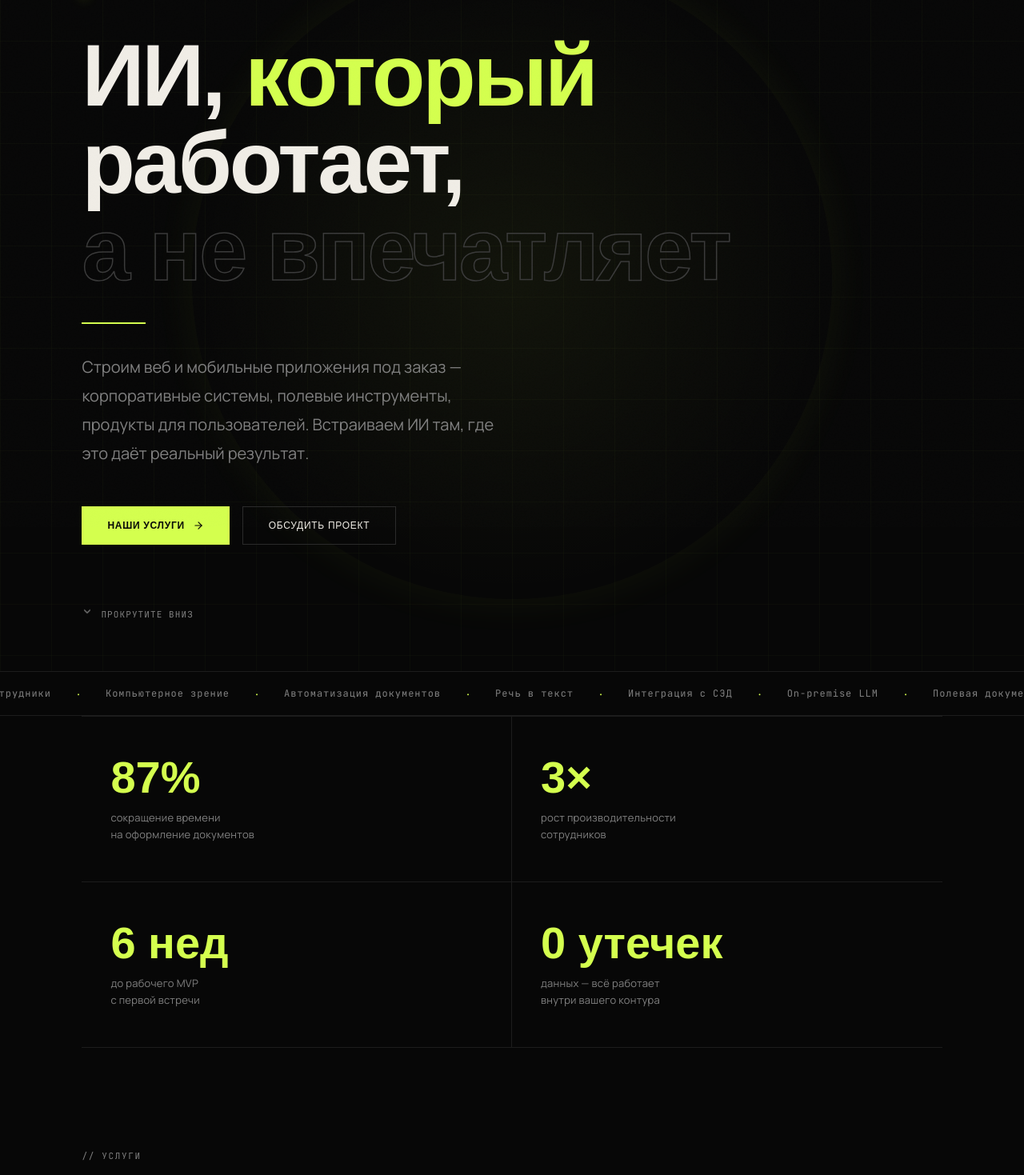
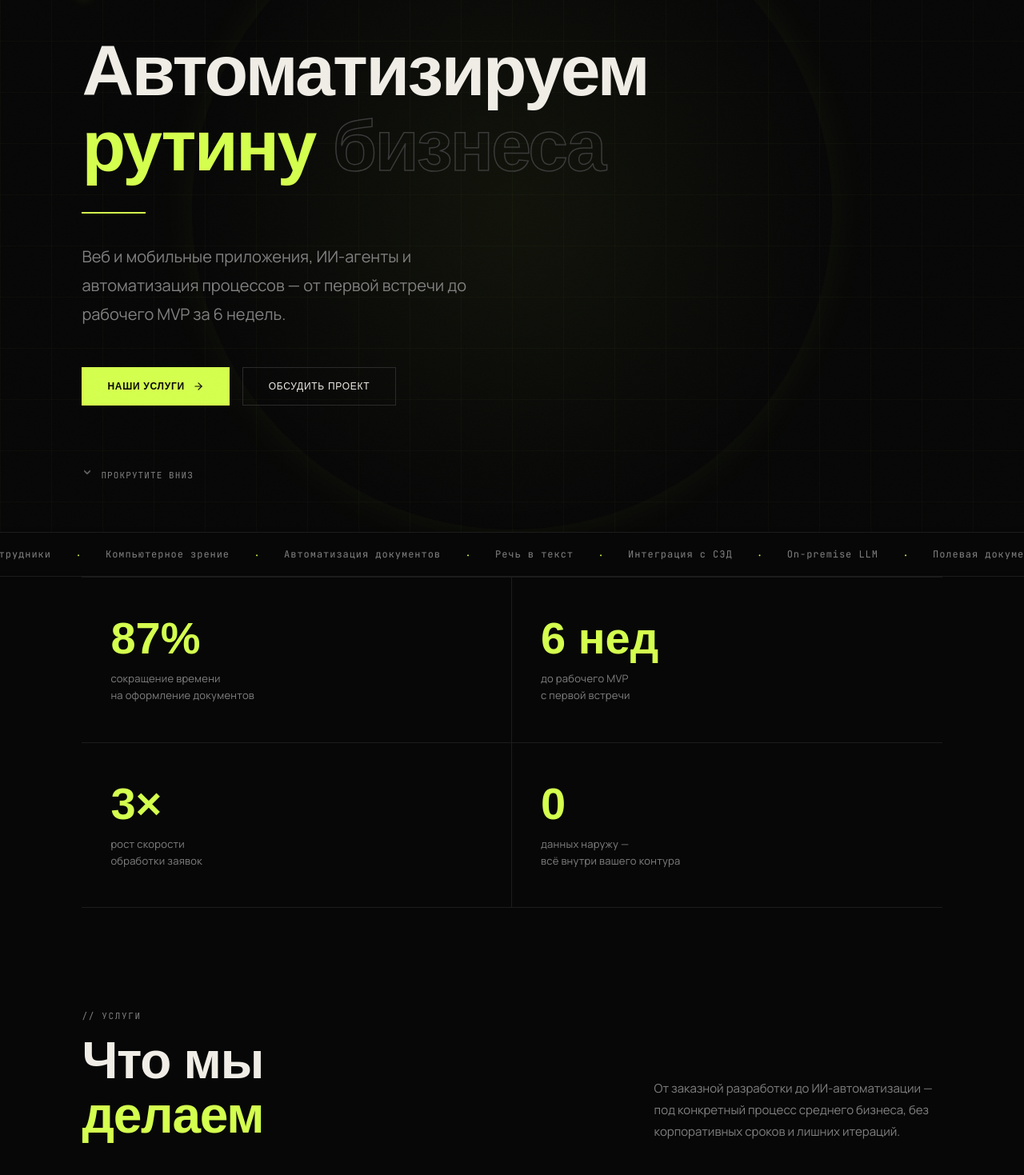
Before and after one commit to tonywkx/folk, a Next.js app: page / in a window 1280 px wide. Shown: the part 141-1610 px from the top of the page at 80% size. Built offline with nearby package versions, Linux system fonts and the light colour scheme; a web font is replaced by a local one.

Commit message:
feat: pivot from gov

```diff
--- a/app/_components/CaseFloatButton.tsx
+++ b/app/_components/CaseFloatButton.tsx
@@ -4,18 +4,22 @@ import { useEffect, useState } from "react";
 
 export function CaseFloatButton() {
   const [show, setShow] = useState(false);
+  const [passed, setPassed] = useState(false);
 
   useEffect(() => {
     const section = document.getElementById("кейс");
     if (!section) return;
 
-    const obs = new IntersectionObserver(
-      ([entry]) => setShow(!entry.isIntersecting),
-      { threshold: 0.1 },
-    );
+    const update = () => {
+      const rect = section.getBoundingClientRect();
+      const isVisible = rect.top < window.innerHeight && rect.bottom > 0;
+      setShow(!isVisible);
+      setPassed(rect.bottom < 0);
+    };
 
-    obs.observe(section);
-    return () => obs.disconnect();
+    update();
+    window.addEventListener("scroll", update, { passive: true });
+    return () => window.removeEventListener("scroll", update);
   }, []);
 
   return (
@@ -58,7 +62,18 @@ export function CaseFloatButton() {
       }}>
         КЕЙСЫ
       </span>
-      <span style={{ color: "var(--accent)", fontSize: 12, lineHeight: 1 }}>↓</span>
+      <span
+        style={{
+          color: "var(--accent)",
+          fontSize: 12,
+          lineHeight: 1,
+          display: "inline-block",
+          transition: "transform 0.3s ease",
+          transform: passed ? "rotate(180deg)" : "none",
+        }}
+      >
+        ↓
+      </span>
     </a>
   );
 }
--- a/app/_data/content.ts
+++ b/app/_data/content.ts
@@ -9,10 +9,10 @@ export const NAV_LINKS = [
 ] as const;
 
 export const STATS = [
-  { value: 87, suffix: "%",       label: "сокращение времени\nна оформление документов" },
-  { value: 3,  suffix: "×",       label: "рост производительности\nсотрудников" },
-  { value: 6,  suffix: " нед",    label: "до рабочего MVP\nс первой встречи" },
-  { value: 0,  suffix: " утечек", label: "данных — всё работает\nвнутри вашего контура" },
+  { value: 87, suffix: "%",    label: "сокращение времени\nна оформление документов" },
+  { value: 6,  suffix: " нед", label: "до рабочего MVP\nс первой встречи" },
+  { value: 3,  suffix: "×",    label: "рост скорости\nобработки заявок" },
+  { value: 0,  suffix: "",     label: "данных наружу —\nвсё внутри вашего контура" },
 ] as const;
 
 export const SERVICES = [
@@ -117,12 +117,12 @@ export const STEPS = [
 ] as const;
 
 export const CHECKS = [
-  "Собственная LLM / GPT модель",
-  "Распознавание рукописного текста",
-  "Бесшовная интеграция с корпоративными системами",
-  "Соответствие стандартам ИБ ФСБ / ФСТЭК",
-  "On-premise развёртывание без внешних запросов",
-  "Офлайн-режим для полевых условий",
+  "MVP за 6 недель — от идеи до реальных пользователей",
+  "Работаем с вашими системами: 1С, SAP, Битрикс, СЭД",
+  "Голосовой ввод и распознавание документов на объекте",
+  "ИИ-агенты под конкретную роль: секретарь, HR, диспетчер",
+  "Мобильные приложения для полевых команд офлайн",
+  "On-premise и закрытый контур — без передачи данных наружу",
 ] as const;
 
 export const ANIMATION_DELAYS = ["d100", "d200", "d300", "d400", "d500", "d700"] as const;
--- a/app/_sections/AboutSection.tsx
+++ b/app/_sections/AboutSection.tsx
@@ -27,8 +27,9 @@ export function AboutSection() {
               <span style={{ color: "var(--accent)" }}>большим</span> толком
             </h2>
             <p style={{ fontSize: 15, color: "var(--muted)", lineHeight: 1.8, maxWidth: 440 }}>
-              Мы не корпорация. Поэтому не тратим ваши деньги на бюрократию и менеджеров менеджеров.
-              Каждый человек в команде — это руки, которые делают продукт.
+              Мы не корпорация. Не тратим ваши деньги на бюрократию и менеджеров менеджеров.
+              Работаем с логистикой, производством, строительством и медициной — там, где есть
+              реальные процессы и живые люди, которым нужно избавиться от рутины.
             </p>
           </div>
           <div style={{ display: "flex", flexDirection: "column", gap: 8 }}>
--- a/app/_sections/HeroSection.tsx
+++ b/app/_sections/HeroSection.tsx
@@ -36,23 +36,22 @@ export function HeroSection() {
 
         <h1
           className="op0 anim-fade-up d100 visible font-display"
-          style={{ fontSize: "clamp(48px, 8.5vw, 112px)", fontWeight: 900, lineHeight: 1.0, letterSpacing: "-0.03em", maxWidth: 1000 }}
+          style={{ fontSize: "clamp(40px, 7vw, 96px)", fontWeight: 900, lineHeight: 1.05, letterSpacing: "-0.03em", maxWidth: "min(820px, 100%)" }}
         >
-          ИИ, <span style={{ color: "var(--accent)" }}>который</span>
+          Автоматизируем
           <br />
-          работает,
-          <br />
-          <span style={{ WebkitTextStroke: "1.5px var(--muted2)", color: "transparent" }}>а не впечатляет</span>
+          <span style={{ color: "var(--accent)" }}>рутину</span>{" "}
+          <span style={{ WebkitTextStroke: "1.5px var(--muted2)", color: "transparent" }}>бизнеса</span>
         </h1>
 
         <div className="accent-line" style={{ width: 80, marginTop: 36, marginBottom: 36 }} />
 
         <p
           className="op0 anim-fade-up d300 visible"
-          style={{ fontSize: "clamp(16px, 1.6vw, 20px)", color: "var(--muted)", maxWidth: 520, lineHeight: 1.8 }}
+          style={{ fontSize: "clamp(16px, 1.6vw, 20px)", color: "var(--muted)", maxWidth: 560, lineHeight: 1.8 }}
         >
-          Строим веб и мобильные приложения под заказ — корпоративные системы, полевые инструменты,
-          продукты для пользователей. Встраиваем ИИ там, где это даёт реальный результат.
+          Веб и мобильные приложения, ИИ-агенты и автоматизация процессов —
+          от первой встречи до рабочего MVP за 6 недель.
         </p>
 
         <div
--- a/app/_sections/ServicesSection.tsx
+++ b/app/_sections/ServicesSection.tsx
@@ -31,7 +31,8 @@ export function ServicesSection() {
             </h2>
           </div>
           <p style={{ fontSize: 15, color: "var(--muted)", maxWidth: 360, lineHeight: 1.8 }}>
-            От заказной разработки до ИИ-автоматизации. Каждое направление — решённая задача, внедрённая в реальную инфраструктуру.
+            От заказной разработки до ИИ-автоматизации — под конкретный процесс среднего бизнеса,
+            без корпоративных сроков и лишних итераций.
           </p>
         </div>
         <div
--- a/app/globals.css
+++ b/app/globals.css
@@ -155,9 +155,9 @@ body::before {
 ::-webkit-scrollbar-thumb { background: var(--muted2); }
 
 /* mobile fixes */
-@media (max-width: 480px) {
+@media (max-width: 640px) {
   :root {
-    --px: clamp(16px, 5vw, 24px);
+    --px: 20px;
   }
   .container {
     padding-inline: var(--px);
```
